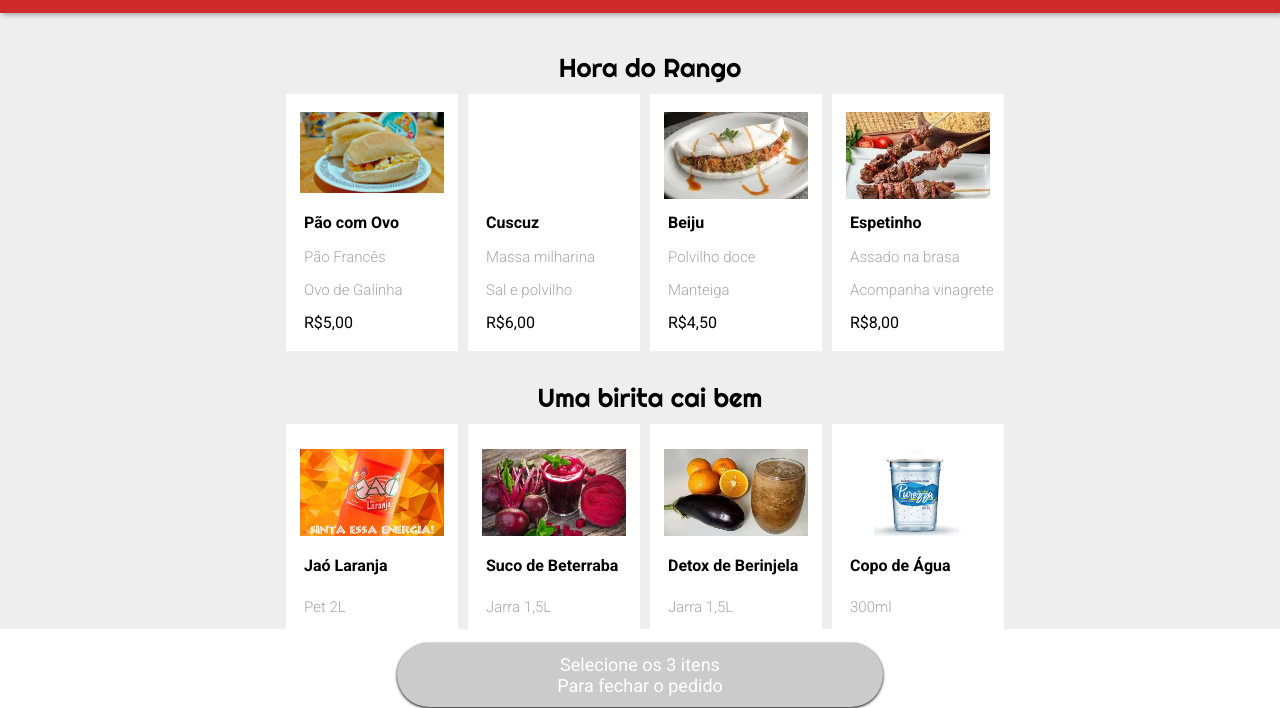
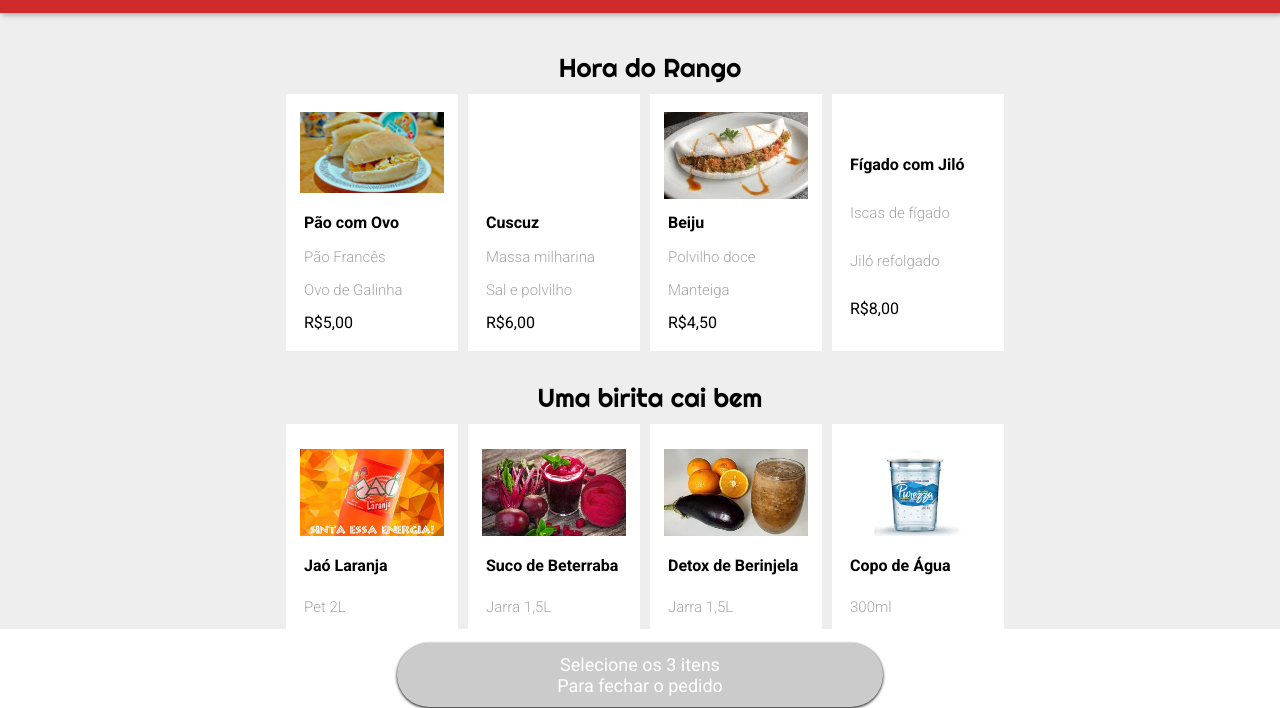
Before and after one commit to ivo-petronio/driveneats, a plain HTML site: page index.html in a window 1280 px wide. Shown: the part 79-787 px from the top of the page. Drawn offline with Linux system fonts and the light colour scheme.

Commit message:
Update index.html

```diff
--- a/index.html
+++ b/index.html
@@ -38,10 +38,10 @@
                     <span class="food-price"> R$4,50 </span>
                 </div>
                 <div class="food-card card" onclick="selectFood(this)">
-                    <div class="food-image image" id="espetinho-image"></div>
-                    <span class="food-name"> Espetinho </span>
-                    <span class="food-description1"> Assado na brasa </span>
-                    <span class="food-description2"> Acompanha vinagrete </span>
+                    <div class="food-image image" id="figado-com-jilo-image"></div>
+                    <span class="food-name"> Fígado com Jiló </span>
+                    <span class="food-description1"> Iscas de fígado </span>
+                    <span class="food-description2"> Jiló refolgado </span>
                     <span class="food-price"> R$8,00 </span>
                 </div>
             </div>
```
